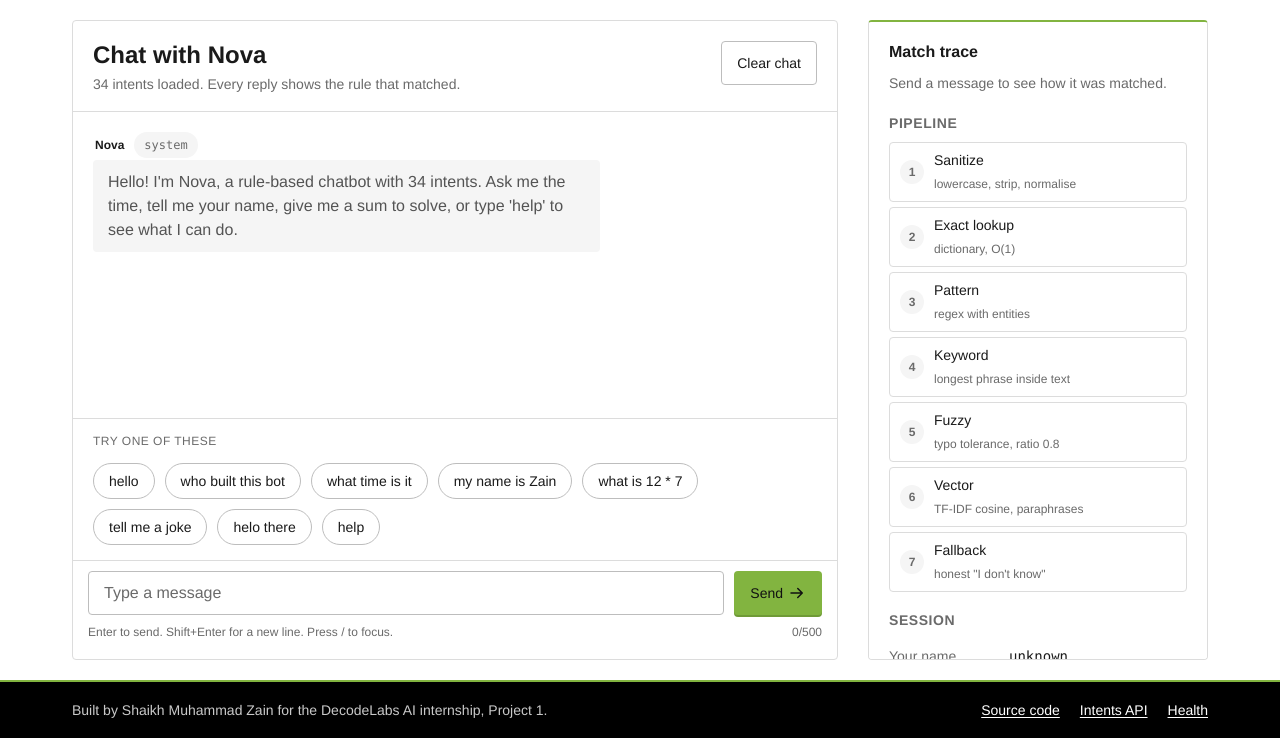
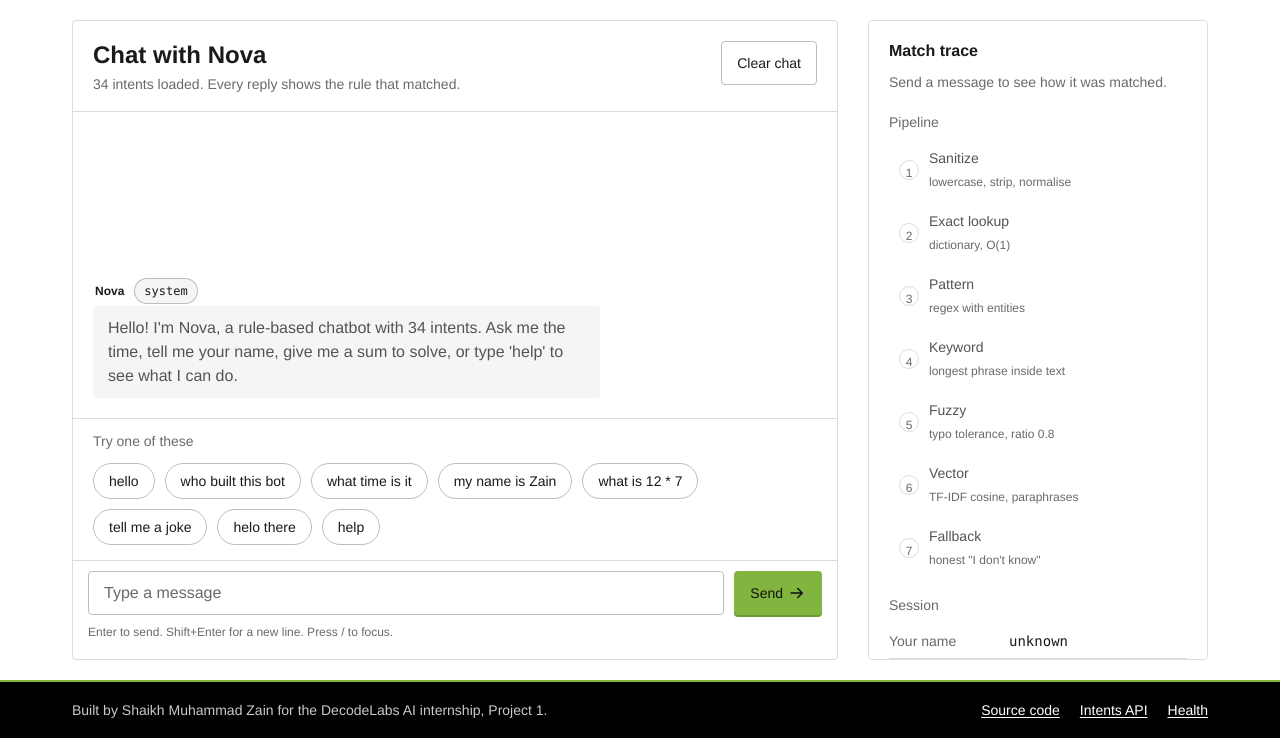
Before and after one commit to ZainDev04/Rule-based-chatbot, a Flask app: page / in a window 1280 px wide. Shown: the part 62-800 px from the top of the page. Run offline with Flask 3, Linux system fonts and the light colour scheme.

Commit message:
Fix five usability audit findings
Sentence-case the suggestions label and trace subheadings, describe the
message box with the keyboard hint only and show the counter once there
is text, lighten the pipeline steps so the chat stays the focal point,
give the system tag readable contrast, and anchor the conversation to
the bottom of the log so the greeting sits next to the chips.

```diff
--- a/web/static/script.js
+++ b/web/static/script.js
@@ -413,8 +413,13 @@
 
   function updateCharCount() {
     var used = els.input.value.length;
+    var nearLimit = used >= CONFIG.maxLength * 0.9;
     els.charUsed.textContent = used;
-    els.charCount.classList.toggle("is-near-limit", used >= CONFIG.maxLength * 0.9);
+    // The counter only shows once there is something to count, and is only
+    // announced to screen readers when the limit is close.
+    els.charCount.hidden = used === 0;
+    els.charCount.classList.toggle("is-near-limit", nearLimit);
+    els.charCount.setAttribute("aria-live", nearLimit ? "polite" : "off");
   }
 
   function autosize() {
--- a/web/static/style.css
+++ b/web/static/style.css
@@ -172,7 +172,7 @@ h1, h2, h3 {
 }
 h1 { font-size: var(--font-size-lg); }
 h2 { font-size: var(--font-size-md); }
-h3 { font-size: var(--font-size-sm); text-transform: uppercase; letter-spacing: 0.04em; color: var(--color-text-muted); }
+h3 { font-size: var(--font-size-sm); font-weight: var(--font-weight-medium); color: var(--color-text-muted); }
 
 p { margin: 0; }
 
@@ -431,6 +431,8 @@ button, input, textarea {
   scroll-behavior: smooth;
 }
 
+.messages > :first-child { margin-top: auto; }
+
 .msg {
   display: flex;
   flex-direction: column;
@@ -490,7 +492,8 @@ button, input, textarea {
 }
 .intent-tag-fallback, .intent-tag-system {
   background: var(--color-surface-muted);
-  color: var(--color-text-muted);
+  color: var(--color-text-heading);
+  box-shadow: inset 0 0 0 1px var(--color-border-strong);
 }
 .intent-tag-error { background: var(--color-error-soft); color: var(--color-error); }
 
@@ -517,10 +520,8 @@ button, input, textarea {
 }
 .suggestions-label {
   padding-inline: var(--space-4);
-  font-size: var(--font-size-xs);
+  font-size: var(--font-size-sm);
   color: var(--color-text-muted);
-  text-transform: uppercase;
-  letter-spacing: 0.04em;
 }
 .chips {
   display: flex;
@@ -698,11 +699,10 @@ button, input, textarea {
 }
 .pipeline li {
   display: grid;
-  grid-template-columns: 24px minmax(0, 1fr);
+  grid-template-columns: 20px minmax(0, 1fr);
   column-gap: var(--space-2);
   align-items: center;
   padding: var(--space-1) var(--space-2);
-  border: 1px solid var(--color-border);
   border-radius: var(--radius-xs);
   font-size: var(--font-size-sm);
   color: var(--color-text-muted);
@@ -712,22 +712,22 @@ button, input, textarea {
   content: counter(step);
   display: inline-grid;
   place-items: center;
-  width: 24px;
-  height: 24px;
+  width: 20px;
+  height: 20px;
   border-radius: 50%;
-  background: var(--color-surface-muted);
+  border: 1px solid var(--color-border);
   color: var(--color-text-muted);
   font-size: var(--font-size-xs);
-  font-weight: var(--font-weight-bold);
+  font-variant-numeric: tabular-nums;
   grid-row: span 2;
 }
-.pipeline-name { color: var(--color-text-heading); font-weight: var(--font-weight-medium); }
+.pipeline-name { color: var(--color-text-primary); }
 .pipeline-note { font-size: var(--font-size-xs); }
-.pipeline li.is-tried { border-color: var(--color-border-strong); }
-.pipeline li.is-tried::before { background: var(--color-border); color: var(--color-text-heading); }
-.pipeline li.is-hit { border-color: var(--color-accent); background: var(--color-accent-soft); }
-.pipeline li.is-hit::before { background: var(--color-accent); color: var(--color-accent-contrast); }
-.pipeline li.is-hit .pipeline-name { color: var(--color-accent-text); }
+.pipeline li.is-tried::before { border-color: var(--color-border-strong); color: var(--color-text-heading); }
+.pipeline li.is-tried .pipeline-name { color: var(--color-text-heading); }
+.pipeline li.is-hit { background: var(--color-accent-soft); }
+.pipeline li.is-hit::before { background: var(--color-accent); border-color: var(--color-accent); color: var(--color-accent-contrast); font-weight: var(--font-weight-bold); }
+.pipeline li.is-hit .pipeline-name { color: var(--color-accent-text); font-weight: var(--font-weight-medium); }
 .pipeline li.is-hit .pipeline-name::after { content: " matched"; font-weight: var(--font-weight-regular); }
 
 .intents summary {
@@ -874,7 +874,6 @@ button, input, textarea {
     transition: none;
     padding: var(--space-3);
     border: 1px solid var(--color-border);
-    border-top: 2px solid var(--color-accent);
     border-radius: var(--radius-xs);
     box-shadow: none;
   }
--- a/web/templates/index.html
+++ b/web/templates/index.html
@@ -100,7 +100,7 @@
     <form class="composer" id="composer" novalidate>
       <label for="message" class="sr-only">Message</label>
       <div class="composer-field">
-        <textarea id="message" name="message" rows="1" maxlength="{{ max_length }}" placeholder="Type a message" autocomplete="off" autocapitalize="off" spellcheck="false" aria-describedby="composer-hint char-count" required></textarea>
+        <textarea id="message" name="message" rows="1" maxlength="{{ max_length }}" placeholder="Type a message" autocomplete="off" autocapitalize="off" spellcheck="false" aria-describedby="composer-hint" required></textarea>
         <button type="submit" class="btn btn-primary btn-send" id="send" aria-label="Send message">
           <span class="btn-label">Send</span>
           <svg class="icon" viewBox="0 0 24 24" aria-hidden="true" focusable="false"><path d="M4 12h14M13 6l6 6-6 6" stroke="currentColor" stroke-width="2" stroke-linecap="round" stroke-linejoin="round" fill="none"/></svg>
@@ -108,7 +108,7 @@
       </div>
       <div class="composer-meta">
         <span class="composer-hint" id="composer-hint">Enter to send. Shift+Enter for a new line. Press / to focus.</span>
-        <span class="char-count" id="char-count"><span id="char-used">0</span>/{{ max_length }}</span>
+        <span class="char-count" id="char-count" hidden><span id="char-used">0</span>/{{ max_length }}</span>
       </div>
       <p class="field-error" id="form-error" role="alert" hidden></p>
     </form>
```
Also changed, not shown: docs/DESIGN_SYSTEM.md (+1 -1 lines).
